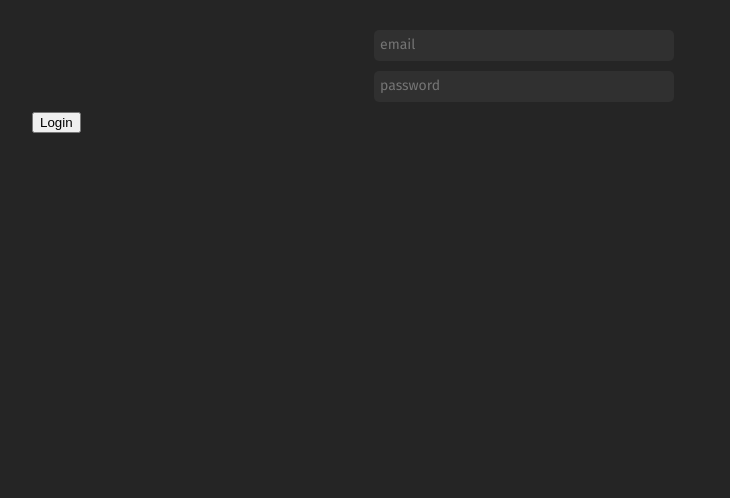
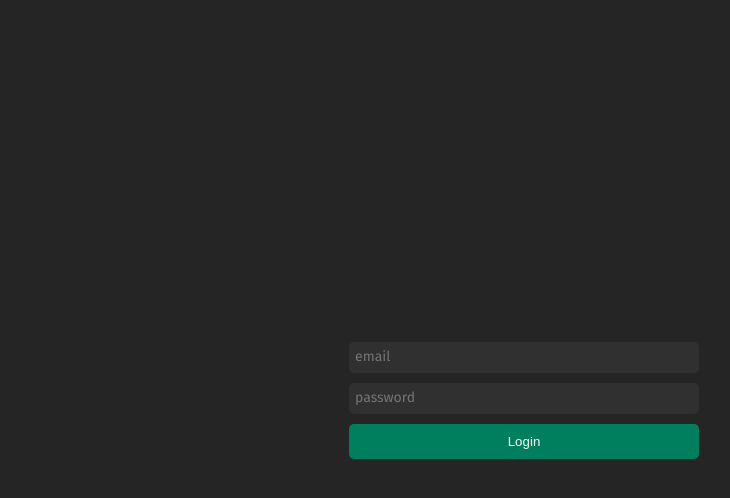
Before and after one commit to vkontrimas/chatgpt-client, a React (Vite) app in the folder web/: page /login in a window 1280 px wide. Shown: the top 498 px of the page, without its empty margins (116-846 px from the left). Built offline with nearby package versions, Linux system fonts and the light colour scheme.

Commit message:
make login page pretty!

```diff
--- a/web/src/components/Login.css
+++ b/web/src/components/Login.css
@@ -1,11 +1,19 @@
+.form-container {
+  height: 100%;
+  display: flex;
+  flex-direction: column;
+  justify-content: center;
+  align-items: center;
+}
+
 .auth-form {
-  width: 100%;
+  display: flex;
+  flex-direction: column;
+  gap: 10px;
 }
 
 .auth-form input {
-  display: block;
-  width: 300px;
-
+  width: 25em;
   outline: none;
 
   font-family: 'Fira Sans', sans-serif;
@@ -19,8 +27,6 @@
 
   color: floralwhite;
   background: #303030;
-
-  margin: 10px auto;
 }
 
 .auth-form input:hover,
@@ -33,3 +39,33 @@
   background: #808080;
   color: black;
 }
+
+.auth-form button {
+  outline: none;
+  border: none;
+  border-radius: 5px;
+  padding: 10px;
+  color: floralwhite;
+  background: #007F5F;
+
+  align-self: stretch;
+}
+
+.auth-form button:hover {
+  background: #039e77;
+  color: black;
+}
+
+.auth-form button:active {
+  background: #02cc99;
+  color: black;
+}
+
+.message.user {
+  align-self: flex-end;
+  background: #007F5F;
+}
+
+.message.user.pending {
+  background: #004433;
+}
--- a/web/src/pages/Login.jsx
+++ b/web/src/pages/Login.jsx
@@ -2,7 +2,7 @@ import Login from '../components/Login'
 
 const LoginPage = () => {
   return (
-    <div className="Page">
+    <div className="Page form-container">
       <Login />
     </div>
   )
```
